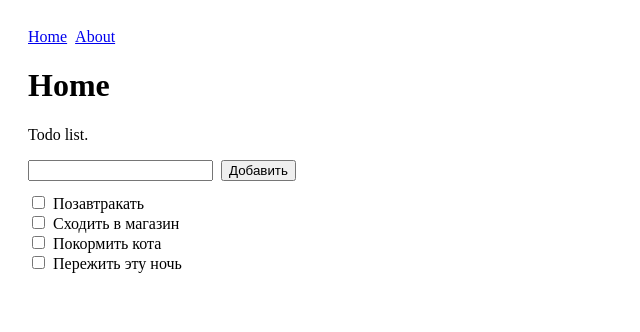
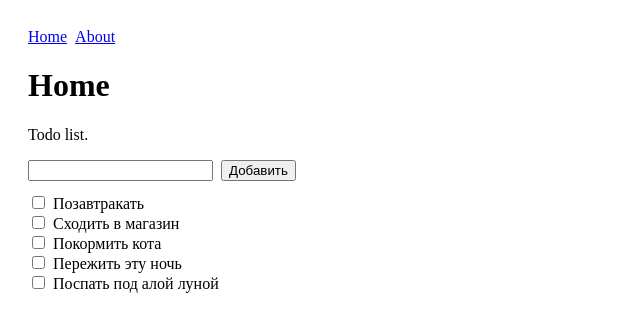
Before and after one commit to kantikYang/infost, a React (Create React App) app: page / in a window 1280 px wide. Shown: the top 332 px of the page, without its empty margins (0-640 px from the left). Built offline with nearby package versions, Linux system fonts and the light colour scheme.

Commit message:
chore: added todo

```diff
--- a/src/store.ts
+++ b/src/store.ts
@@ -11,6 +11,7 @@ const items = [
   "Сходить в магазин",
   "Покормить кота",
   "Пережить эту ночь",
+  "Поспать под алой луной",
 ]
 
 const DEFAULT_STATE = { items, done: {}, text: "" }
```
